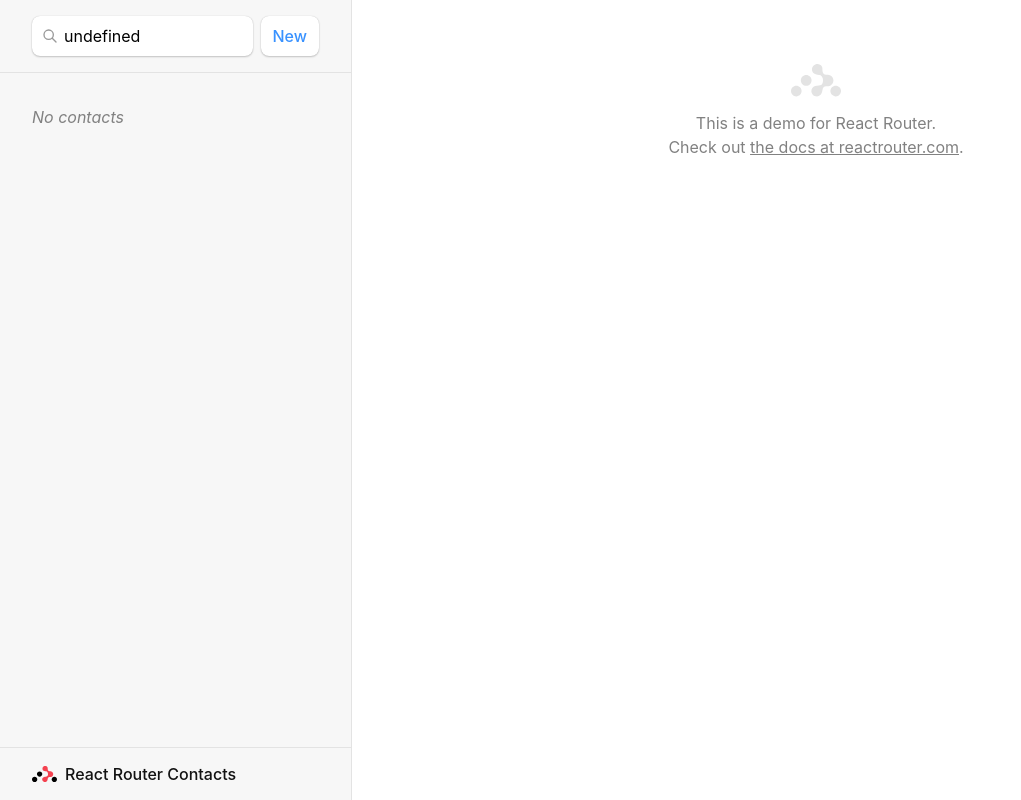
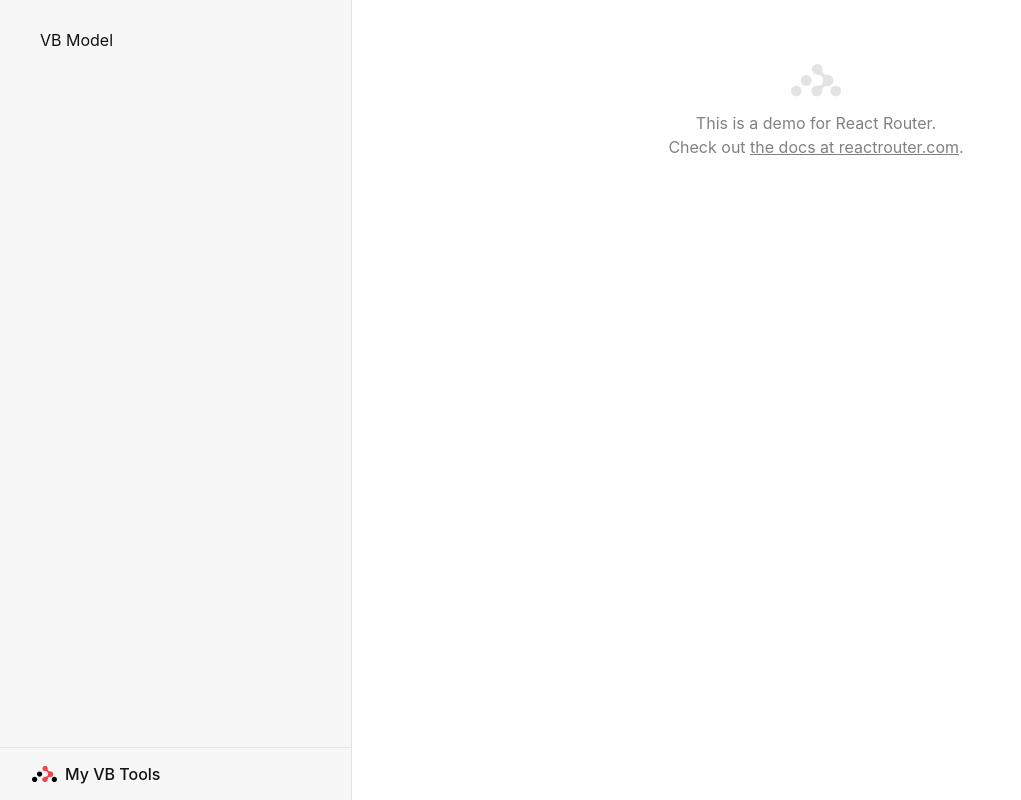
Before and after one commit to hycheng27/react-router-v6-tutorial, a React (Vite) app: page / in a window 1280 px wide. Shown: the whole page, without its empty margins (0-1021 px from the left). Built offline with nearby package versions, Linux system fonts and the light colour scheme.

Commit message:
First commit: init vb tools

```diff
--- a/src/main.jsx
+++ b/src/main.jsx
@@ -1,41 +1,27 @@
 import React from 'react';
 import ReactDOM from 'react-dom/client';
 import { createBrowserRouter, RouterProvider } from 'react-router-dom';
+import ErrorPage from './error-page';
 import './index.css';
-import ErrorPage from './error-page';
-import Contact, { loader as contactLoader, action as contactAction } from './routes/contact';
-import Root, { loader as rootLoader, action as rootAction } from './routes/root';
-import EditContact, { loader as editContactLoader, action as editAction } from './routes/edit';
-import { action as destroyAction } from './routes/destroy';
+import VbModel from './routes/vbModel';
 import Index from './routes/index';
+import Root from './routes/root';
+
+// This is the root page of React, which also had the react router defined.
 
 const router = createBrowserRouter([
   {
     path: '/',
     element: <Root />,
     errorElement: <ErrorPage />,
-    loader: rootLoader,
-    action: rootAction,
     children: [
       {
         errorElement: <ErrorPage />, // common error page of all children
         children: [
           { index: true, element: <Index /> },
           {
-            path: 'contacts/:contactId',
-            element: <Contact />,
-            loader: contactLoader,
-            action: contactAction,
-          },
-          {
-            path: 'contacts/:contactId/edit',
-            element: <EditContact />,
-            loader: editContactLoader,
-            action: editAction,
-          },
-          {
-            path: 'contacts/:contactId/destroy',
-            action: destroyAction,
+            path: 'tools/vb-model',
+            element: <VbModel />,
           },
         ],
       },
--- a/src/routes/contact.jsx
+++ /dev/null
@@ -1,95 +0,0 @@
-import { Form, useLoaderData, useFetcher } from 'react-router-dom';
-import { getContact, updateContact } from '../contacts';
-
-export async function loader({ params }) {
-  const contact = await getContact(params.contactId);
-  if (!contact) {
-    throw new Response('', {
-      status: 404,
-      statusText: 'Not Found',
-    });
-  }
-  return { contact };
-}
-
-export async function action({ request, params }) {
-  let formData = await request.formData();
-  return updateContact(params.contactId, {
-    favorite: formData.get('favorite') === 'true',
-  });
-}
-
-export default function Contact() {
-  const { contact } = useLoaderData();
-
-  return (
-    <div id="contact">
-      <div>
-        <img key={contact.avatar} src={contact.avatar || null} />
-      </div>
-
-      <div>
-        <h1>
-          {contact.first || contact.last ? (
-            <>
-              {contact.first} {contact.last}
-            </>
-          ) : (
-            <i>No Name</i>
-          )}{' '}
-          <Favorite contact={contact} />
-        </h1>
-
-        {contact.twitter && (
-          <p>
-            <a target="_blank" href={`https://twitter.com/${contact.twitter}`}>
-              {contact.twitter}
-            </a>
-          </p>
-        )}
-
-        {contact.notes && <p>{contact.notes}</p>}
-
-        <div>
-          <Form action="edit">
-            <button type="submit">Edit</button>
-          </Form>
-          <Form
-            method="post"
-            action="destroy"
-            onSubmit={(event) => {
-              if (!confirm('Please confirm you want to delete this record.')) {
-                event.preventDefault();
-              }
-            }}
-          >
-            <button type="submit">Delete</button>
-          </Form>
-        </div>
-      </div>
-    </div>
-  );
-}
-
-function Favorite({ contact }) {
-  const fetcher = useFetcher(); // It allows us to communicate with loaders and actions without causing a navigation.
-  let favorite = contact.favorite;
-
-  // optimistic UI
-  // alternative: use fetcher.state to display a loading state.
-  if (fetcher.formData) {
-    favorite = fetcher.formData.get('favorite') === 'true';
-  }
-
-  return (
-    <fetcher.Form method="post">
-      <button
-        name="favorite"
-        value={favorite ? 'false' : 'true'}
-        aria-label={favorite ? 'Remove from favorites' : 'Add to favorites'}
-      >
-        {favorite ? '★' : '☆'}
-      </button>
-    </fetcher.Form>
-  );
-}
--- a/src/routes/destroy.jsx
+++ /dev/null
@@ -1,7 +0,0 @@
-import { redirect } from 'react-router-dom';
-import { deleteContact } from '../contacts';
-
-export async function action({ params }) {
-  await deleteContact(params.contactId);
-  return redirect('/');
-}
--- a/src/routes/edit.jsx
+++ /dev/null
@@ -1,58 +0,0 @@
-import { Form, useLoaderData, useNavigate, redirect } from 'react-router-dom';
-import { getContact, updateContact } from '../contacts';
-
-export async function loader({ params }) {
-  const contact = await getContact(params.contactId);
-  return { contact };
-}
-
-export async function action({ request, params }) {
-  const formData = await request.formData();
-  const updates = Object.fromEntries(formData);
-  await updateContact(params.contactId, updates);
-  return redirect(`/contacts/${params.contactId}`);
-}
-
-export default function EditContact() {
-  const { contact } = useLoaderData();
-  const navigate = useNavigate();
-
-  return (
-    <Form method="post" id="contact-form">
-      <p>
-        <span>Name</span>
-        <input placeholder="First" aria-label="First name" type="text" name="first" defaultValue={contact.first} />
-        <input placeholder="Last" aria-label="Last name" type="text" name="last" defaultValue={contact.last} />
-      </p>
-      <label>
-        <span>Twitter</span>
-        <input type="text" name="twitter" placeholder="@jack" defaultValue={contact.twitter} />
-      </label>
-      <label>
-        <span>Avatar URL</span>
-        <input
-          placeholder="https://example.com/avatar.jpg"
-          aria-label="Avatar URL"
-          type="text"
-          name="avatar"
-          defaultValue={contact.avatar}
-        />
-      </label>
-      <label>
-        <span>Notes</span>
-        <textarea name="notes" defaultValue={contact.notes} rows={6} />
-      </label>
-      <p>
-        <button type="submit">Save</button>
-        <button
-          type="button"
-          onClick={() => {
-            navigate(-1);
-          }}
-        >
-          Cancel
-        </button>
-      </p>
-    </Form>
-  );
-}
--- a/src/routes/root.jsx
+++ b/src/routes/root.jsx
@@ -1,87 +1,39 @@
-import { Outlet, NavLink, Form, useLoaderData, useNavigation, redirect, useSubmit } from 'react-router-dom';
-import { getContacts, createContact } from '../contacts';
-import { useEffect } from 'react';
-
-export async function loader({ request }) {
-  const url = new URL(request.url);
-  const q = url.searchParams.get('q');
-  const contacts = await getContacts(q);
-  return { contacts };
-}
-
-export async function action() {
-  const contact = await createContact();
-  return redirect(`/contacts/${contact.id}/edit`);
-}
+import { Form, NavLink, Outlet } from 'react-router-dom';
 
 export default function Root() {
-  const { contacts, q } = useLoaderData();
-  const navigation = useNavigation();
-  const submit = useSubmit();
-
-  const searching = navigation.location && new URLSearchParams(navigation.location.search).has('q');
-
-  useEffect(() => {
-    document.getElementById('q').value = q;
-  }, [q]);
+  const tools = [{ url: 'vb-model', name: 'VB Model' }];
 
   return (
     <>
-      <div id="sidebar">
-        <h1>React Router Contacts</h1>
-        <div>
-          <Form id="search-form" role="search">
-            <input
-              id="q"
-              aria-label="Search contacts"
-              placeholder="Search"
-              type="search"
-              name="q"
-              defaultValue={q}
-              onChange={(e) => {
-                const isFirstSearch = q == null;
-                submit(e.currentTarget.form, {
-                  replace: !isFirstSearch,
-                });
-              }}
-              className={searching ? 'loading' : ''}
-            />
-            <div id="search-spinner" aria-hidden hidden={!searching} />
-            <div className="sr-only" aria-live="polite"></div>
-          </Form>
-          <Form method="post">
-            <button type="submit">New</button>
-          </Form>
-        </div>
+      <div id='sidebar'>
+        <h1>My VB Tools</h1>
         <nav>
-          {contacts.length ? (
-            <ul>
-              {contacts.map((contact) => (
-                <li key={contact.id}>
+          {tools.length ? (
+            tools.map((tool, i) => (
+              <ul>
+                <li key={`tool-${i}`}>
                   <NavLink
-                    to={`contacts/${contact.id}`}
-                    className={({ isActive, isPending }) => (isActive ? 'active' : isPending ? 'pending' : '')}
+                    to={`tools/${tool.url}`}
+                    className={({ isActive, isPending }) =>
+                      isActive ? 'active' : isPending ? 'pending' : ''
+                    }
                   >
-                    {contact.first || contact.last ? (
-                      <>
-                        {contact.first} {contact.last}
-                      </>
-                    ) : (
-                      <i>No Name</i>
-                    )}{' '}
-                    {contact.favorite && <span>★</span>}
+                    {tool.name}
                   </NavLink>
                 </li>
-              ))}
-            </ul>
+              </ul>
+            ))
           ) : (
             <p>
-              <i>No contacts</i>
+              <i>No tools</i>
             </p>
           )}
         </nav>
       </div>
-      <div id="detail" className={navigation.state === 'loading' ? 'loading' : ''}>
+      <div
+        id='detail'
+        className={navigation.state === 'loading' ? 'loading' : ''}
+      >
         <Outlet />
       </div>
     </>
--- /dev/null
+++ b/src/routes/vbModel.jsx
@@ -0,0 +1,16 @@
+import { Form, useLoaderData, useFetcher } from 'react-router-dom';
+
+export async function action({ request, params }) {
+  let formData = await request.formData();
+  return updateContact(params.contactId, {
+    favorite: formData.get('favorite') === 'true',
+  });
+}
+
+export default function VbModel() {
+  return (
+    <div id='vb-model'>
+      <p>Hello world</p>
+    </div>
+  );
+}
```
Also changed, not shown: 1 other file (tests, documents, lock files or other folders).
